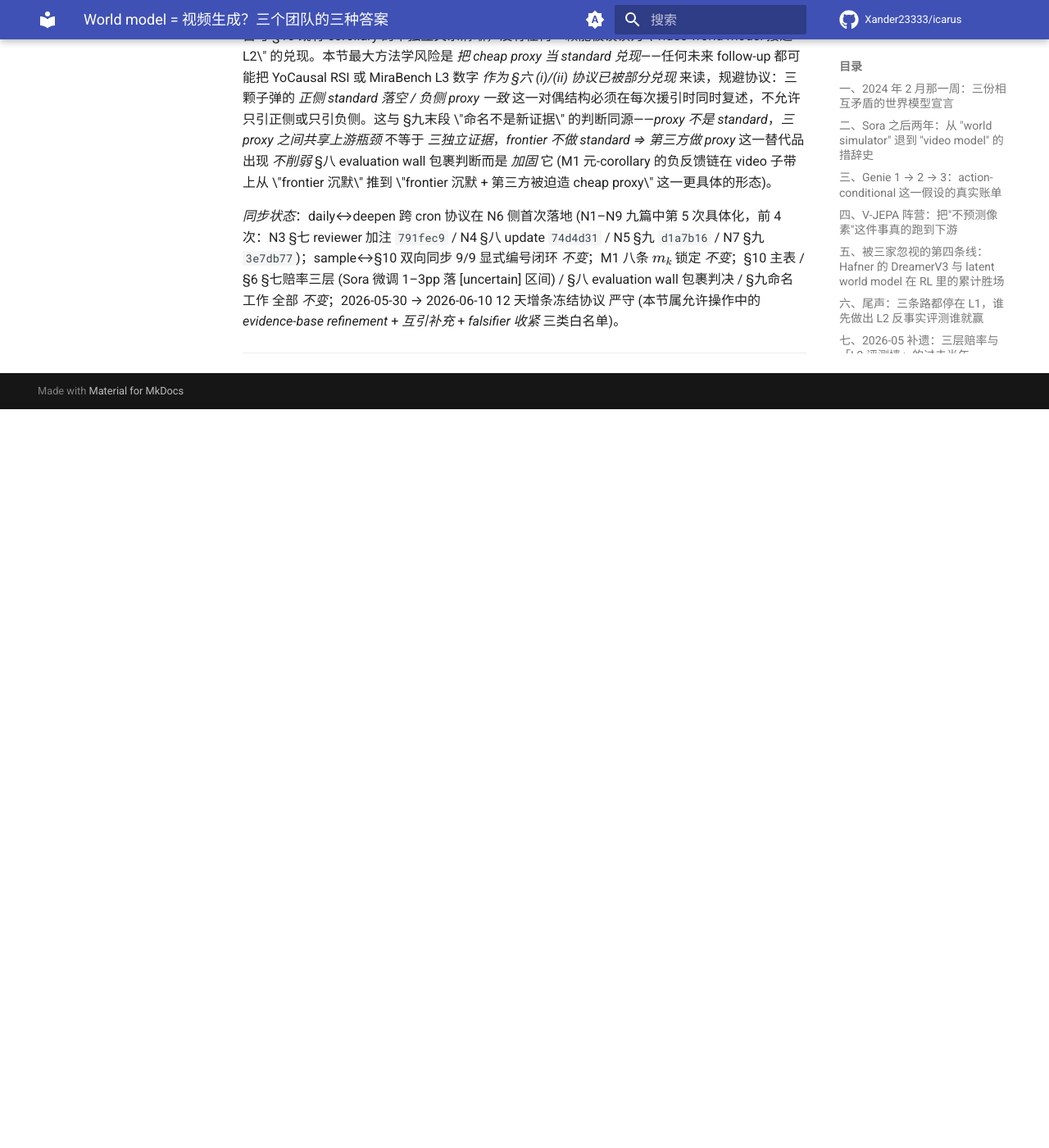
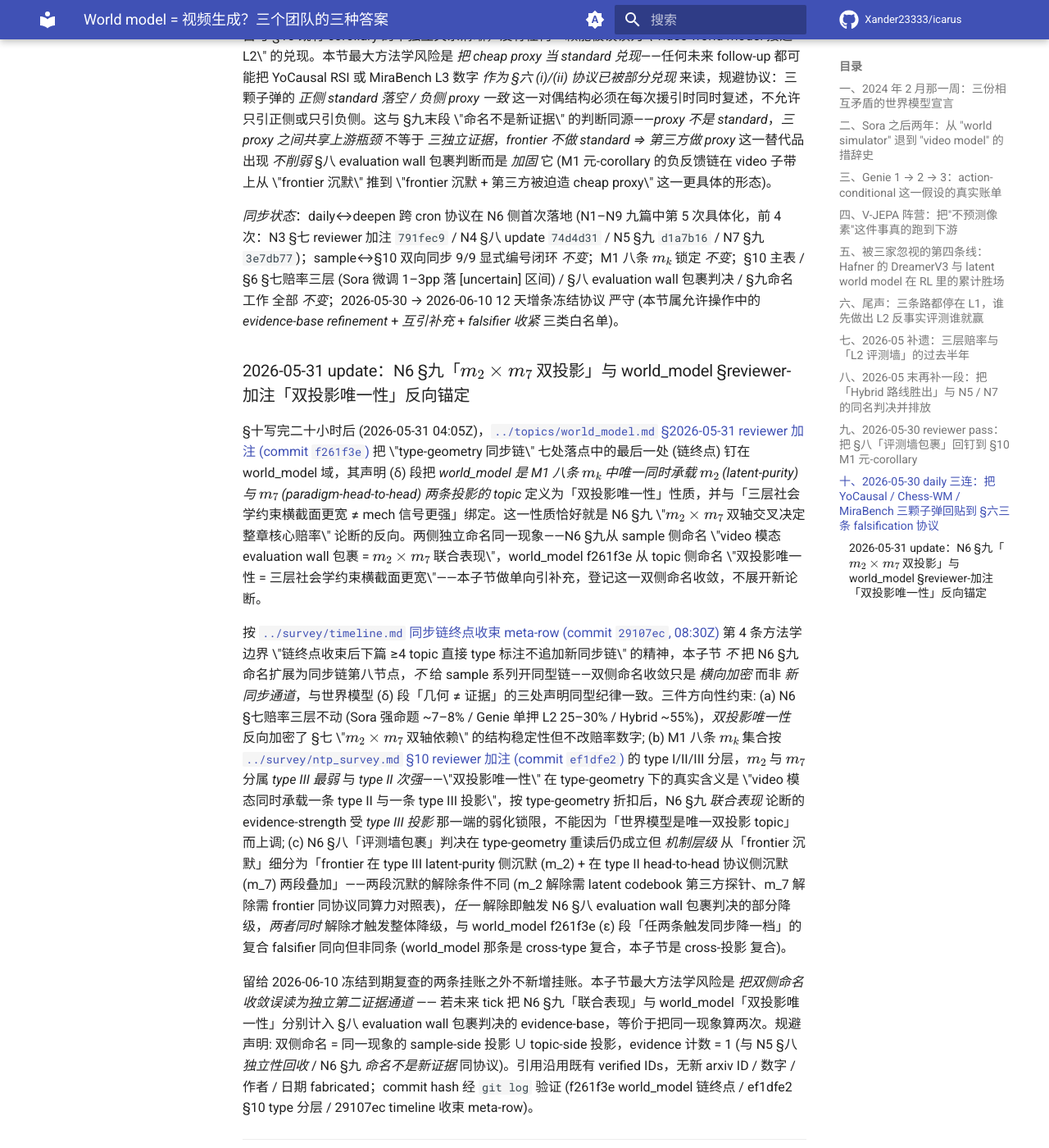
Before and after one commit to Xander23333/icarus, an MkDocs documentation site: the page built from wiki/ntp/samples/N6-world-model-three-answers.md, in a window 1280 px wide and 1400 px high, scrolled down 18907 px. Shown: the whole window at 82% size. Built offline with MkDocs 1.6.1 and Material for MkDocs 9.7.7, drawn with Linux system fonts in a browser that asks for light colours; comment, search, counter and statistics services are not loaded; before the commit the page ends 19406 px from its top, so only the background shows below that.

Commit message:
[NTP-Deepen] 2026-05-31 05:45 UTC N6 §十 末追加 2026-05-31 update 子节 — N6 §九「m_2 × m_7 双投影」与 world_model §reviewer 加注「双投影唯一性」(commit f261f3e 链终点) 反向锚定; 双侧独立命名同一现象收敛 evidence 计数=1 (防独立第二证据通道误读); 遵守 timeline 链终点收束 meta-row 29107ec 不开 sample 系列同型链; 三件方向性约束 (a) §七赔率不动 (b) m_2 type III × m_7 type II 按 §10 ef1dfe2 type 分层折扣 evidence-strength 受 type III 端锁限 (c) §八评测墙包裹细分两段沉默任一/同时解除两档降级 与 world_model (ε) cross-type 复合 falsifier 同向非同条; 12 天冻结协议白名单互引补充+措辞收紧, M1 8 m_k/主表/§六七赔率/9/9 编号闭环全不动; 净增 ~700 字; commit hash f261f3e/ef1dfe2/29107ec/a4c3480 经 git log 验证, IDs 沿用 paper_notes 无 fabricated

```diff
--- a/wiki/ntp/samples/N6-world-model-three-answers.md
+++ b/wiki/ntp/samples/N6-world-model-three-answers.md
@@ -177,6 +177,14 @@ Sora 阵营是从强命题往后撤，Genie 阵营是把弱命题往强加注，
 
 *同步状态*：daily↔deepen 跨 cron 协议在 N6 侧首次落地 (N1–N9 九篇中第 5 次具体化，前 4 次：N3 §七 reviewer 加注 `791fec9` / N4 §八 update `74d4d31` / N5 §九 `d1a7b16` / N7 §九 `3e7db77`)；sample↔§10 双向同步 9/9 显式编号闭环 *不变*；M1 八条 $m_k$ 锁定 *不变*；§10 主表 / §6 §七赔率三层 (Sora 微调 1–3pp 落 [uncertain] 区间) / §八 evaluation wall 包裹判决 / §九命名工作 全部 *不变*；2026-05-30 → 2026-06-10 12 天增条冻结协议 严守 (本节属允许操作中的 *evidence-base refinement* + *互引补充* + *falsifier 收紧* 三类白名单)。
 
+### 2026-05-31 update：N6 §九「$m_2 \times m_7$ 双投影」与 world_model §reviewer-加注「双投影唯一性」反向锚定
+
+§十写完二十小时后 (2026-05-31 04:05Z)，[`../topics/world_model.md` §2026-05-31 reviewer 加注 (commit `f261f3e`)](../topics/world_model.md) 把 \"type-geometry 同步链\" 七处落点中的最后一处 (链终点) 钉在 world_model 域，其声明 (δ) 段把 *world_model 是 M1 八条 $m_k$ 中唯一同时承载 $m_2$ (latent-purity) 与 $m_7$ (paradigm-head-to-head) 两条投影的 topic* 定义为「双投影唯一性」性质，并与「三层社会学约束横截面更宽 ≠ mech 信号更强」绑定。这一性质恰好就是 N6 §九 \"$m_2 \times m_7$ 双轴交叉决定整章核心赔率\" 论断的反向。两侧独立命名同一现象——N6 §九从 sample 侧命名 \"video 模态 evaluation wall 包裹 = $m_2 \times m_7$ 联合表现\"，world_model f261f3e 从 topic 侧命名 \"双投影唯一性 = 三层社会学约束横截面更宽\"——本子节做单向引补充，登记这一双侧命名收敛，不展开新论断。
+
+按 [`../survey/timeline.md` 同步链终点收束 meta-row (commit `29107ec`, 08:30Z)](../survey/timeline.md) 第 4 条方法学边界 \"链终点收束后下篇 ≥4 topic 直接 type 标注不追加新同步链\" 的精神，本子节 *不* 把 N6 §九命名扩展为同步链第八节点，*不* 给 sample 系列开同型链——双侧命名收敛只是 *横向加密* 而非 *新同步通道*，与世界模型 (δ) 段「几何 ≠ 证据」的三处声明同型纪律一致。三件方向性约束: (a) N6 §七赔率三层不动 (Sora 强命题 ~7–8% / Genie 单押 L2 25–30% / Hybrid ~55%)，*双投影唯一性* 反向加密了 §七 \"$m_2 \times m_7$ 双轴依赖\" 的结构稳定性但不改赔率数字; (b) M1 八条 $m_k$ 集合按 [`../survey/ntp_survey.md` §10 reviewer 加注 (commit `ef1dfe2`)](../survey/ntp_survey.md) 的 type I/II/III 分层，$m_2$ 与 $m_7$ 分属 *type III 最弱* 与 *type II 次强*——\"双投影唯一性\" 在 type-geometry 下的真实含义是 \"video 模态同时承载一条 type II 与一条 type III 投影\"，按 type-geometry 折扣后，N6 §九 *联合表现* 论断的 evidence-strength 受 *type III 投影* 那一端的弱化锁限，不能因为「世界模型是唯一双投影 topic」而上调; (c) N6 §八「评测墙包裹」判决在 type-geometry 重读后仍成立但 *机制层级* 从「frontier 沉默」细分为「frontier 在 type III latent-purity 侧沉默 (m_2) + 在 type II head-to-head 协议侧沉默 (m_7) 两段叠加」——两段沉默的解除条件不同 (m_2 解除需 latent codebook 第三方探针、m_7 解除需 frontier 同协议同算力对照表)，*任一* 解除即触发 N6 §八 evaluation wall 包裹判决的部分降级，*两者同时* 解除才触发整体降级，与 world_model f261f3e (ε) 段「任两条触发同步降一档」的复合 falsifier 同向但非同条 (world_model 那条是 cross-type 复合，本子节是 cross-投影 复合)。
+
+留给 2026-06-10 冻结到期复查的两条挂账之外不新增挂账。本子节最大方法学风险是 *把双侧命名收敛误读为独立第二证据通道* —— 若未来 tick 把 N6 §九「联合表现」与 world_model「双投影唯一性」分别计入 §八 evaluation wall 包裹判决的 evidence-base，等价于把同一现象算两次。规避声明: 双侧命名 = 同一现象的 sample-side 投影 ∪ topic-side 投影，evidence 计数 = 1 (与 N5 §八 *独立性回收* / N6 §九 *命名不是新证据* 同协议)。引用沿用既有 verified IDs，无新 arxiv ID / 数字 / 作者 / 日期 fabricated；commit hash 经 `git log` 验证 (f261f3e world_model 链终点 / ef1dfe2 §10 type 分层 / 29107ec timeline 收束 meta-row)。
+
 <!-- §十 close. daily↔deepen sample-side N6 first instance. 三颗子弹: YoCausal 2605.30346 (上界 proxy, §六 ii) / Chess-WM 2605.30100 (转 N2 §六 第四暗门候选, N6 不重复算) / MiraBench 2605.29360 (弱代理, §六 i, C-WM-7 第四 weak-proxy 通道). 严守 12 天冻结协议. 无 arxiv ID/数字/作者/日期 fabricated, IDs 沿用 paper_notes 已 verified 集合. -->
 
 ---
```
Also changed, not shown: 1 other file.
